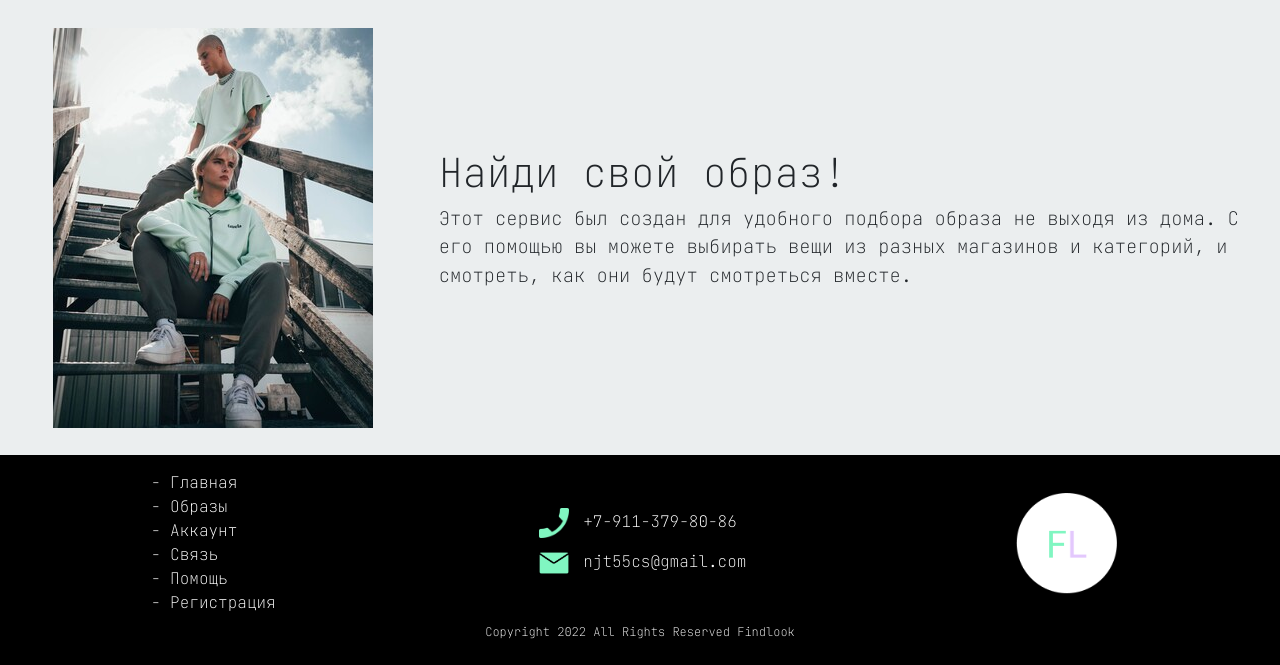
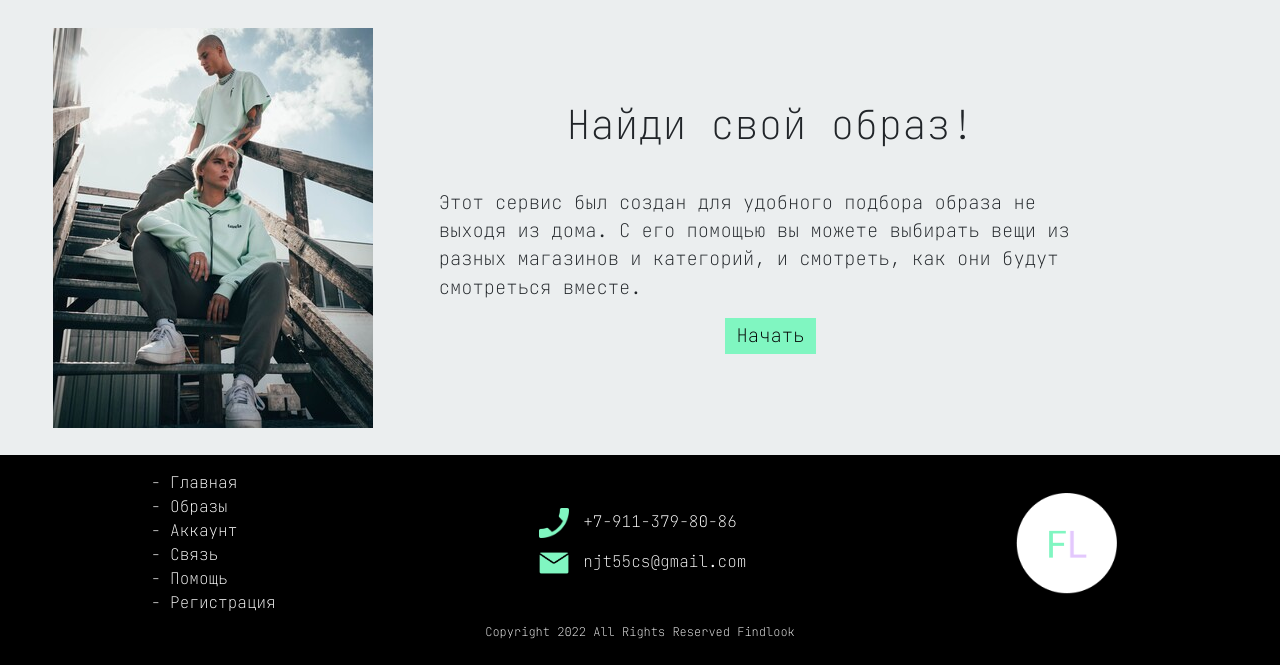
Before and after one commit to nylinary/findlook, a Django app: page / in a window 1280 px wide. Shown: the part 135-800 px from the top of the page. Run offline with Django 4.2, Linux system fonts and the light colour scheme; parts of the project's set-up code (start-up, migrations or seed data) failed here and were passed over.

Commit message:
Some little enchancements, added a button on homepage.

```diff
--- a/findlook_project/main/templates/main/main.html
+++ b/findlook_project/main/templates/main/main.html
@@ -11,11 +11,14 @@
                 </div>
               </div>
               <div class="col-xs-12 col-sm-8 d-flex align-items-center">
-                  <div class="main-text">
-                    <h1>Найди свой образ!</h1>
+                  <div class="main-block">
+                    <h1 class="centered-headers" id="main-header">Найди свой образ!</h1>
                     <p>
                         Этот сервис был создан для удобного подбора образа не выходя из дома. С его помощью вы можете выбирать вещи из разных магазинов и категорий, и смотреть, как они будут смотреться вместе.
                     </p>
+                    <form class="start" method="get" action="{% url 'closet:index' %}">
+                        <input class="start" type="submit" value="Начать" />
+                    </form>
                 </div>
               </div>
           </div>
--- a/findlook_project/static/css/base.css
+++ b/findlook_project/static/css/base.css
@@ -15,6 +15,10 @@ body {
 ol, ul {
 	padding: 0;
 	margin: 0;
+}
+
+.centered-headers {
+	text-align: center;
 }
 
 /* -------------------------------- */
@@ -212,9 +216,7 @@ p.copyright{
 	.nav-link:hover {
 		color: #000000 !important;
 	}
-	.nav-item {
-		/* padding: 0 1rem 0; */
-	}
+
 	.nav-link {
         padding: 0.5rem 1rem!important;
 	}
--- a/findlook_project/static/css/main.css
+++ b/findlook_project/static/css/main.css
@@ -172,6 +172,10 @@ html {
     font-size: 1.175rem;
 }
 
+#main-header {
+    margin-bottom: 1em;
+}
+
 /* -------------------------------------- */
 
 /* || Image styles */
@@ -189,13 +193,104 @@ img.landing-images {
 /* --------------------------------------- */
 
 /* || Text styles */
-.main-text {
+.main-block {
     height: min-content;
 }
 
+/* --------------------------------------- */
+
+/* Button styles */
+
+form.start {
+    width: min-content;
+    margin: auto;
+}
+
+input.start {
+    background-color: #80F6C1;
+    border: none;
+    padding: 0.25rem 0.75rem;
+}
+
+input.start:hover {
+    background-color: #E3C8FD;
+}
+
+/* ------------------------------------------ */
+
 @media (max-width: 575.98px) {
 /* Bootstrap xs < 576px but max-width is <= 576, so i needed to use 575.98 for simultanious changes*/
+/* General styles */
     .content {
         font-size: 0.85rem;
     }
+
+/* ------------------------------------------ */
+
+/* Main block styles */
+
+    form.start {
+        margin-bottom: 1em;
+    }
+
+    #main-header {
+        margin-bottom: 0.5em;
+    }
+
+/* ------------------------------------------ */
 }
+
+@media (min-width: 576px) {
+
+/* Main block styles */
+
+    .main-block {
+        padding-right: 5%;
+    }
+
+}
+
+@media (min-width: 768px) {
+
+/* Main block styles */
+
+    .main-block {
+        padding-right: 10%;
+    }
+}
+
+@media (min-width: 992px) {
+
+/* Main block styles */
+
+    .main-block {
+        padding-right: 15%;
+    }
+}
+
+@media (min-width: 1200px) {
+
+/* Main block styles */
+
+    .main-block {
+        padding-right: 20%;
+    }
+}
+
+@media (min-width: 1400px) {
+
+/* Main block styles */
+
+    .main-block {
+        padding-right: 25%;
+    }
+}
+
+@media (min-width: 1600px) {
+
+/* Main block styles */
+
+    .main-block {
+        padding-right: 30%;
+    }
+}
```
